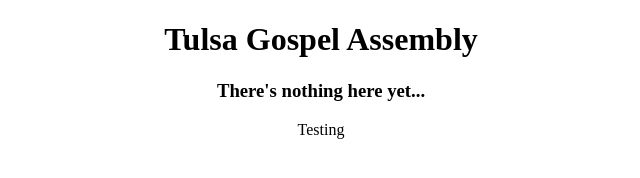
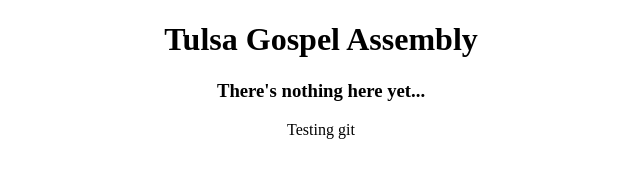
Before and after one commit to tulsagospelassembly/TulsaGospelAssembly, a plain HTML site: page index.html in a window 1280 px wide. Shown: the full height of the page, 319-959 px from the left. Drawn offline with Linux system fonts and the light colour scheme.

Commit message:
testing git

```diff
--- a/index.html
+++ b/index.html
@@ -8,7 +8,7 @@
         <div>
             <h1>Tulsa Gospel Assembly</h1>
             <h3>There's nothing here yet...</h3>
-            <p>Testing</p>
+            <p>Testing git</p>
         </div>
     </body>
 </html>
```
